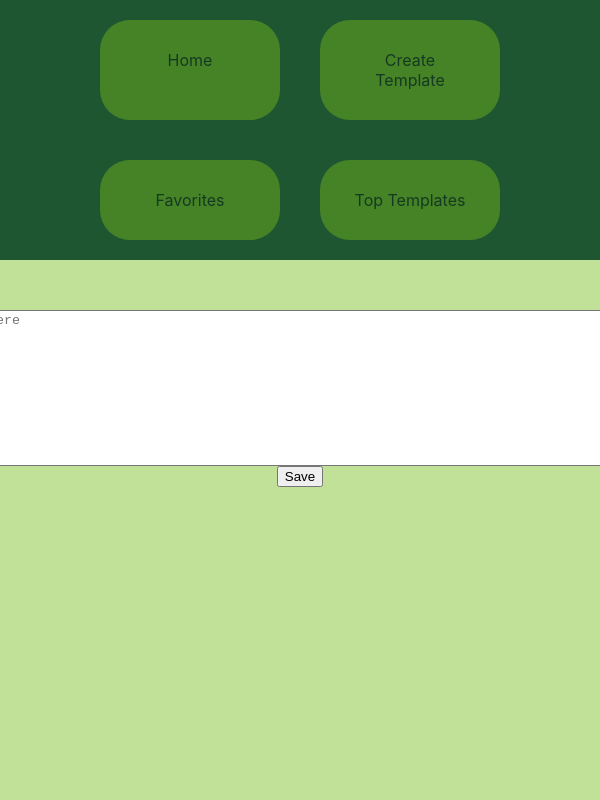
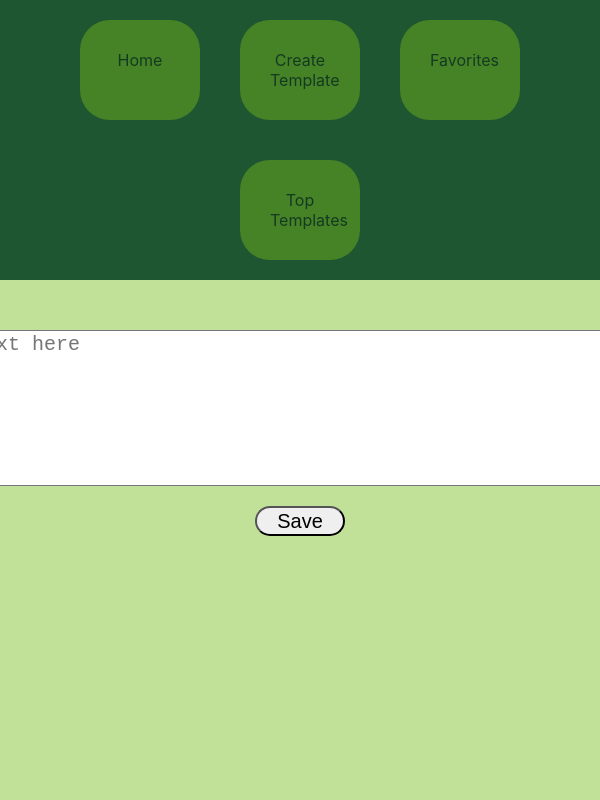
Before and after one commit to cgibsonmm/tadpole, a React (Create React App) app in the folder client/: page /createtemplate in a window 600 px wide. Shown: the top 800 px of the page. Built offline with nearby package versions, Linux system fonts and the light colour scheme.

Commit message:
mediaquery

```diff
--- a/client/src/App.css
+++ b/client/src/App.css
@@ -119,13 +119,15 @@ h4 {
   color:rgb(20, 58, 33);
   width: 120px;
   text-align: center;
+
 }
 
 .submit {
   border-radius: 30px;
-  width: 90px;
+  width: 110px;
   height: 30px;
-  font-size: 20px;
+  font-size: 15px;
+  margin-left: 15px;
 }
 
 .edit-button {
@@ -139,6 +141,7 @@ h4 {
   width: 800px;
   height: 150px;
   resize: none;
+  font-size: 20px;
 }
 
 .template-body {
@@ -153,22 +156,67 @@ h4 {
   height: 100vh;
 }
 
-.save-button
+.save-button {
+  border-radius: 30px;
+  width: 90px;
+  height: 30px;
+  font-size: 20px;
+  margin-top: 20px;
+}
+
+/* a:link {
+  background: url('./components/kisspng-water-lily-free-content-clip-art-lily-pad-picture-5a89b0f6276911.3226148015189731741614\ \(1\).png');
+  background-size: contain;
+  background-repeat: no-repeat;
+  } */
 
 
-@media (max-width: 414px) {
+@media (max-width: 600px) {
 .nav  {
   display: flex;
   justify-content: center;
   flex-wrap: wrap;
   color: white;
   background-color: rgb(30, 86, 49);
-  width: 0 auto;
+  margin: 0 auto;
 }
 .links {
   text-decoration: none;
   padding: 30px;
   width: 60px;
 }
+.word-box {
+  display: flex;
+  flex-direction: row;
+  justify-content: space-between;
+  width: 300px;
+  height: 150px;
+  margin: 30px;
+  -moz-box-shadow:    3px 3px 5px 6px #888888;
+  -webkit-box-shadow: 3px 3px 5px 6px #888888;
+  box-shadow:         3px 3px 5px 6px #888888;
+  background-color:rgb(118,186,27,0.45);
+}
 
 }
+
+@media (max-width: 768px) and (min-width:600px) {
+  .word-box {
+    display: flex;
+    flex-direction: row;
+    justify-content: space-between;
+    width: 600px;
+    height: 150px;
+    margin: 30px;
+    -moz-box-shadow:    3px 3px 5px 6px #888888;
+    -webkit-box-shadow: 3px 3px 5px 6px #888888;
+    box-shadow:         3px 3px 5px 6px #888888;
+    background-color:rgb(118,186,27,0.45);
+  }
+
+  .links {
+    text-decoration: none;
+    padding: 30px;
+    width: 60px;
+  }
+}
--- a/client/src/components/Favorites.js
+++ b/client/src/components/Favorites.js
@@ -5,7 +5,9 @@ export default function Favorties() {
     return(
         <>
         <Nav />
+        <body className="body">
     <div>favorites</div>
+    </body>
     </>
     )
 }
--- a/client/src/components/LandingPage.js
+++ b/client/src/components/LandingPage.js
@@ -47,7 +47,7 @@ export default function LandingPage() {
       <NameForm handleInput={handleInput} />
       {userSelection.name}
       <br />
-      <button className="submit">Submit</button>
+      {/* <button className="submit">Submit</button> */}
       <br />
       <ButtonList trackKeyWords={trackKeyWords} />
     </div>
--- a/client/src/components/NameForm.js
+++ b/client/src/components/NameForm.js
@@ -1,4 +1,5 @@
 import React, { useState } from 'react'
+import TopTemplates from './TopTemplates'
 
 export default function NameForm({ handleInput }) {
   const [name, setName] = useState('')
@@ -14,9 +15,12 @@ export default function NameForm({ handleInput }) {
   }
 
   return (
+    <>
     <form>
       <input onChange={handleNameInput} value={name} type='text' className="name" placeholder="Eg Sally" />
-      <button type='submit' onClick={handleSubmit}>Set Name</button>
+      <button type='submit' onClick={handleSubmit} className="submit">Set Name
+    </button>
     </form>
+    </>
   )
 }
--- a/client/src/components/TopTemplates.js
+++ b/client/src/components/TopTemplates.js
@@ -6,7 +6,9 @@ export default function TopTemplates() {
     return(
         <>
         <Nav />
+        <body className="body">
     <div>TopTemplate</div>
+    </body>
     </>
     )
 }
--- a/client/src/components/sharedComponents/Nav.js
+++ b/client/src/components/sharedComponents/Nav.js
@@ -1,5 +1,6 @@
-import React from 'react'
+import React from 'react';
 import {Link} from "react-router-dom";
+
 
 
 export default function Nav() {
```
Also changed, not shown: client/src/components/kisspng-water-lily-free-content-clip-art-lily-pad-picture-5a89b0f6276911.3226148015189731741614 (1).png (added).
